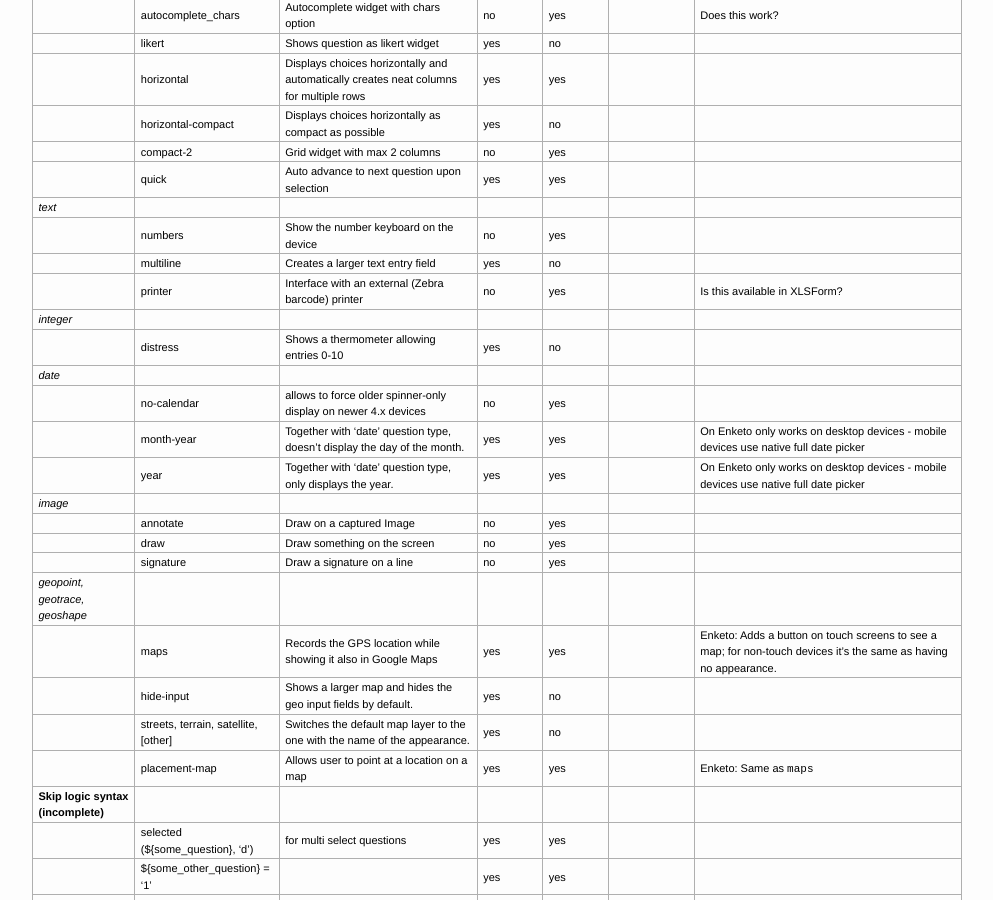
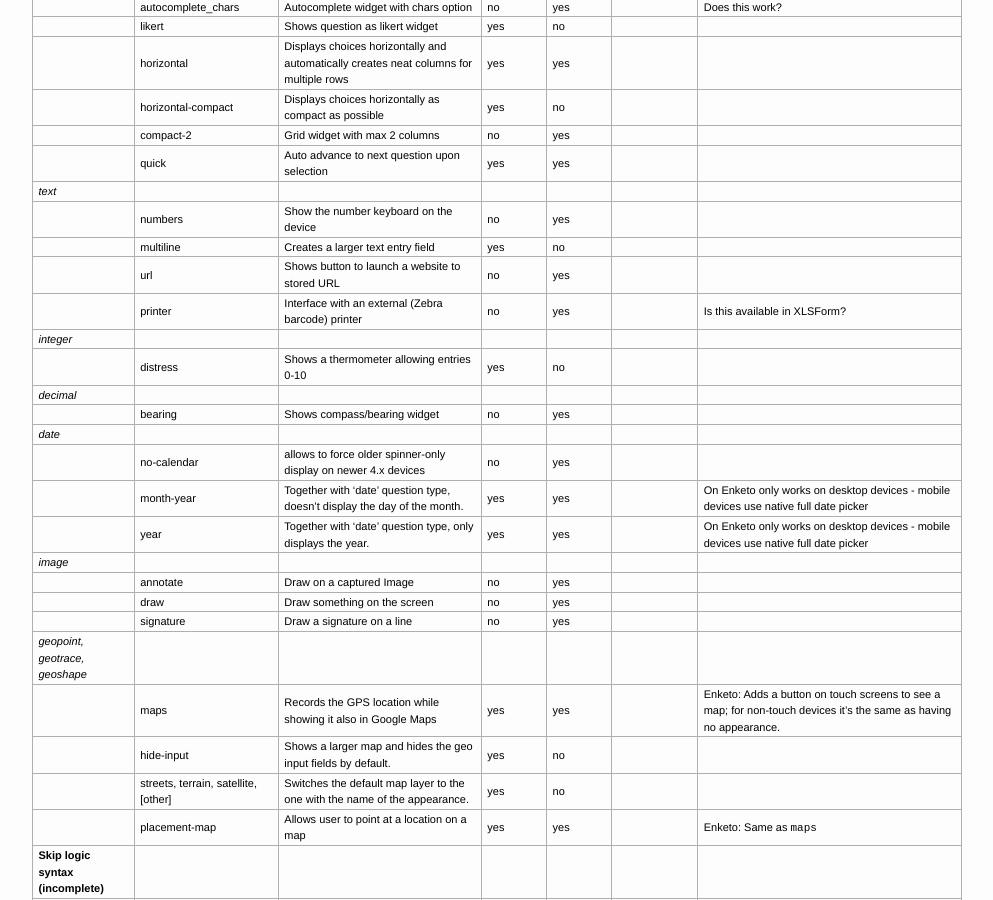
Before and after one commit to XLSForm/xlsform.github.io, a Jekyll site: the page built from ref-table.md, in a window 1280 px wide and 900 px high, scrolled down 2511 px. Shown: the whole window, without its empty margins (143-1136 px from the left). Built offline with Jekyll 4.4.1, drawn with Linux system fonts in a browser that asks for light colours; nearby versions of some CDN libraries.

Commit message:
Add bearing and url (#84)
Add bearing and URL

```diff
--- a/_includes/xlsform-reference-table.md
+++ b/_includes/xlsform-reference-table.md
@@ -85,9 +85,12 @@
 | *text*                             	|                                      	|                                                                                                                                   	|                  	|                      	|                 	|                                                                                                                                        	|
 |                                    	| numbers                              	| Show the number keyboard on the device                                                                                            	| no               	| yes                  	|                 	|                                                                                                                                        	|
 |                                    	| multiline                            	| Creates a larger text entry field                                                                                                 	| yes              	| no                   	|                 	|                                                                                                                                        	|
+|                                    	| url                                 	| Shows button to launch a website to stored URL                                                                                     	| no              	| yes                  	|                 	|                                                                                                                                        	|
 |                                    	| printer                              	| Interface with an external (Zebra barcode) printer                                                                                	| no               	| yes                  	|                 	| Is this available in XLSForm?                                                                                                          	|
 | *integer*                          	|                                      	|                                                                                                                                   	|                  	|                      	|                 	|                                                                                                                                        	|
 |                                    	| distress                             	| Shows a thermometer allowing entries 0-10                                                                                         	| yes              	| no                   	|                 	|                                                                                                                                        	|
+| *decimal*                          	|                                      	|                                                                                                                                   	|                  	|                      	|                 	|                                                                                                                                        	|
+|                                    	| bearing                             	| Shows compass/bearing widget                                                                                                      	| no              	| yes                  	|                 	|                                                                                                                                        	|
 | *date*                             	|                                      	|                                                                                                                                   	|                  	|                      	|                 	|                                                                                                                                        	|
 |                                    	| no-calendar                          	| allows to force older spinner-only display on newer 4.x devices                                                                   	| no               	| yes                  	|                 	|                                                                                                                                        	|
 |                                    	| month-year                           	| Together with 'date' question type, doesn't display the day of the month.                                                         	| yes              	| yes                  	|                 	| On Enketo only works on desktop devices - mobile devices use native full date picker                                                   	|
```
